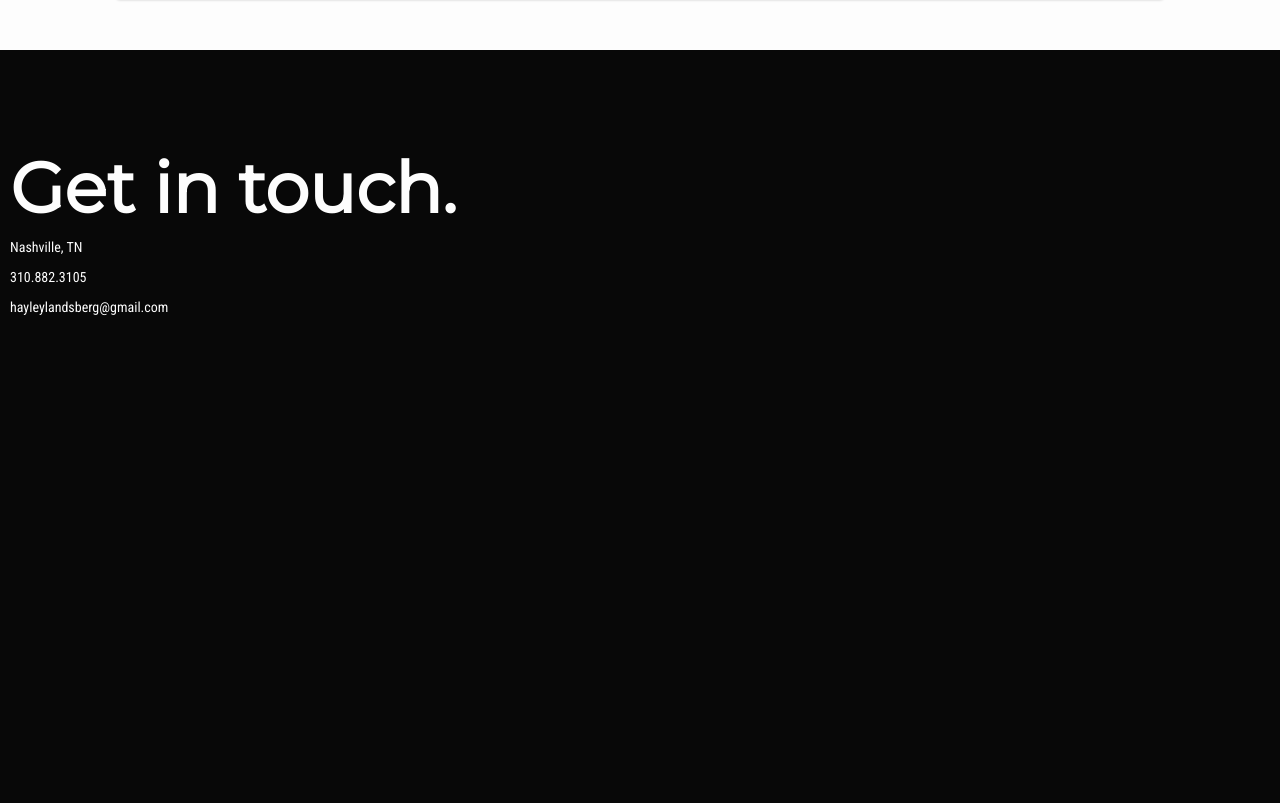
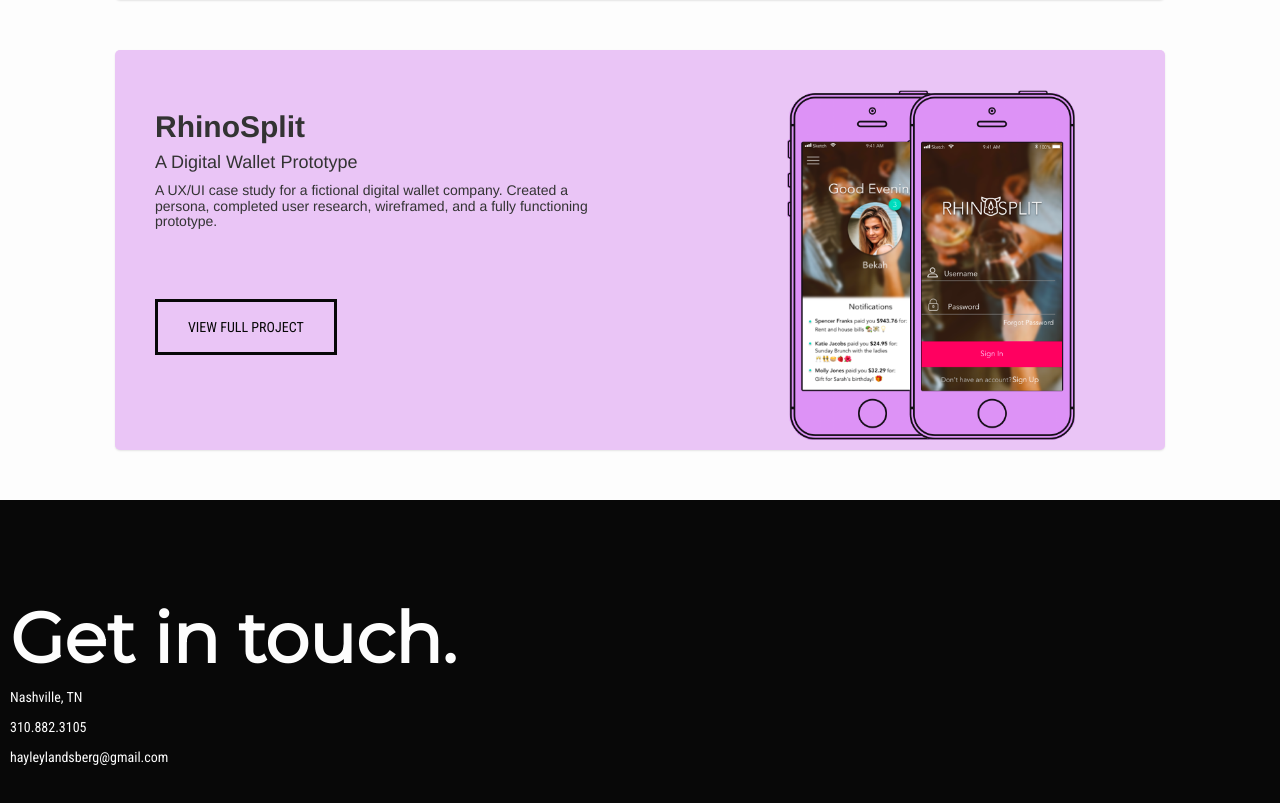
Before and after one commit to hayleylandsberg/hayleylandsberg.github.io, a plain HTML site: page projects.html in a window 1280 px wide. Shown: the part 957-1760 px from the top of the page. Before the commit the page ends 1314 px from the top, so only its background shows below. Drawn offline with nearby package versions, Linux system fonts and the light colour scheme; a web font is replaced by a local one.

Commit message:
Added rhinosplit to project page

```diff
--- a/projects.css
+++ b/projects.css
@@ -155,3 +155,8 @@
 #tech-flex h5 {
     font-size: 1.1em;
 }
+
+#project-phone {
+    height: 350px;
+    margin-right: 90px;
+}
--- a/projects.html
+++ b/projects.html
@@ -1,5 +1,6 @@
 <!DOCTYPE html>
 <html lang="en">
+
 <head>
     <meta charset="UTF-8">
     <meta name="viewport" content="width=device-width, initial-scale=1.0">
@@ -12,15 +13,20 @@
     <link rel="stylesheet" href="https://maxcdn.bootstrapcdn.com/bootstrap/3.3.7/css/bootstrap.min.css">
     <link href="https://fonts.googleapis.com/css?family=Scope+One" rel="stylesheet">
     <link href="https://fonts.googleapis.com/css?family=Montserrat|Roboto+Condensed" rel="stylesheet">
-    <link rel="shortcut icon" type="image/png" href="images/Logo-black.png"/>
+    <link rel="shortcut icon" type="image/png" href="images/Logo-black.png" />
 </head>
+
 <body id="black">
     <div>
         <div id="bio">
             <div id="upper-left-nav">
-            <a href="index.html"><img src="images/Logo.png" alt="hl-logo" id="logo"></a>
+                <a href="index.html">
+                    <img src="images/Logo.png" alt="hl-logo" id="logo">
+                </a>
                 <div class="dropdown">
-                    <button id="menu-btn" class="dropbtn black"><img src="images/menu-bar-lg.png" id="menu" class="margin-right" alt="hl-menu-bar"></button>
+                    <button id="menu-btn" class="dropbtn black">
+                        <img src="images/menu-bar-lg.png" id="menu" class="margin-right" alt="hl-menu-bar">
+                    </button>
                     <div class="dropdown-content">
                         <a href="about.html">ABOUT</a>
                         <a href="projects.html">PROJECTS</a>
@@ -51,6 +57,20 @@
                         <img src="images/cue-laptop-blue.png" alt="laptop" id="project-photo">
                     </div>
                 </div>
+
+            <div id="featured-project-purple" class="box">
+                <div id="project-description">
+                    <h2 id="featured-h2">RhinoSplit</h2>
+                    <h4>A Digital Wallet Prototype</h4>
+                    <h5>A UX/UI case study for a fictional digital wallet company. Created a persona, completed user research, wireframed, and a fully functioning prototype.</h5>
+                    <a href="rhinosplit.html">
+                        <button id="project-btn-purple">VIEW FULL PROJECT</button>
+                    </a>
+                </div>
+                <div id="project-photo">
+                    <img src="images/Rhinosplit-phone-purple.png" alt="phone" id="project-phone">
+                </div>
+            </div>
         </div>
         </section>
 
@@ -60,7 +80,9 @@
                     <h1 id="heading-contact">Get in touch.</h1>
                     <p class="contact-info">Nashville, TN</p>
                     <p class="contact-info">310.882.3105</p>
-            <a href="mailto:hayleylandsberg@gmail.com?Subject=Hi there" target="_top" id="a-email"><p class="contact-info">hayleylandsberg@gmail.com</p></a>
+                    <a href="mailto:hayleylandsberg@gmail.com?Subject=Hi there" target="_top" id="a-email">
+                        <p class="contact-info">hayleylandsberg@gmail.com</p>
+                    </a>
                 </div>
                 <div></div>
             </div>
@@ -68,4 +90,5 @@
 
         <script src="timeline.js"></script>
 </body>
+
 </html>
--- a/style.css
+++ b/style.css
@@ -193,6 +193,18 @@
     padding: 40px 0 40px 40px;
 }
 
+#featured-project-purple {
+    display: flex;
+    flex-direction: row;
+    justify-content: space-between;
+    flex-wrap: wrap;
+    max-width: 1200px;
+    margin: 0 auto;
+    background-color: #EAC5F6;
+    padding: 40px 0 40px 40px;
+    margin-top: 50px;
+}
+
 #project-description {
     max-width: 450px;
     text-align: left;
@@ -216,6 +228,23 @@
     margin-bottom: 60px;
     transition-duration: 0.7s;
 }
+
+#project-btn-purple {
+    margin-top: 60px;
+    font-family: 'Roboto Condensed', sans-serif;
+    background-color: #EAC5F6;
+    border: 3px solid #080808;
+    color: #080808;
+    padding: 15px 30px;
+    margin-bottom: 60px;
+    transition-duration: 0.7s;
+}
+
+#project-btn-purple:hover {
+    background-color: #080808;
+    color:  #FDFDFD;
+}
+
 #projects-btn:hover {
     background-color: #080808;
     color:  #FDFDFD;
```
Also changed, not shown: index.html (+1 -1 lines), images/Rhinosplit-phone-purple.png (added), images/Rhinosplit-phone-white.png (added). Lines whose indentation alone changed are shown as unchanged.
